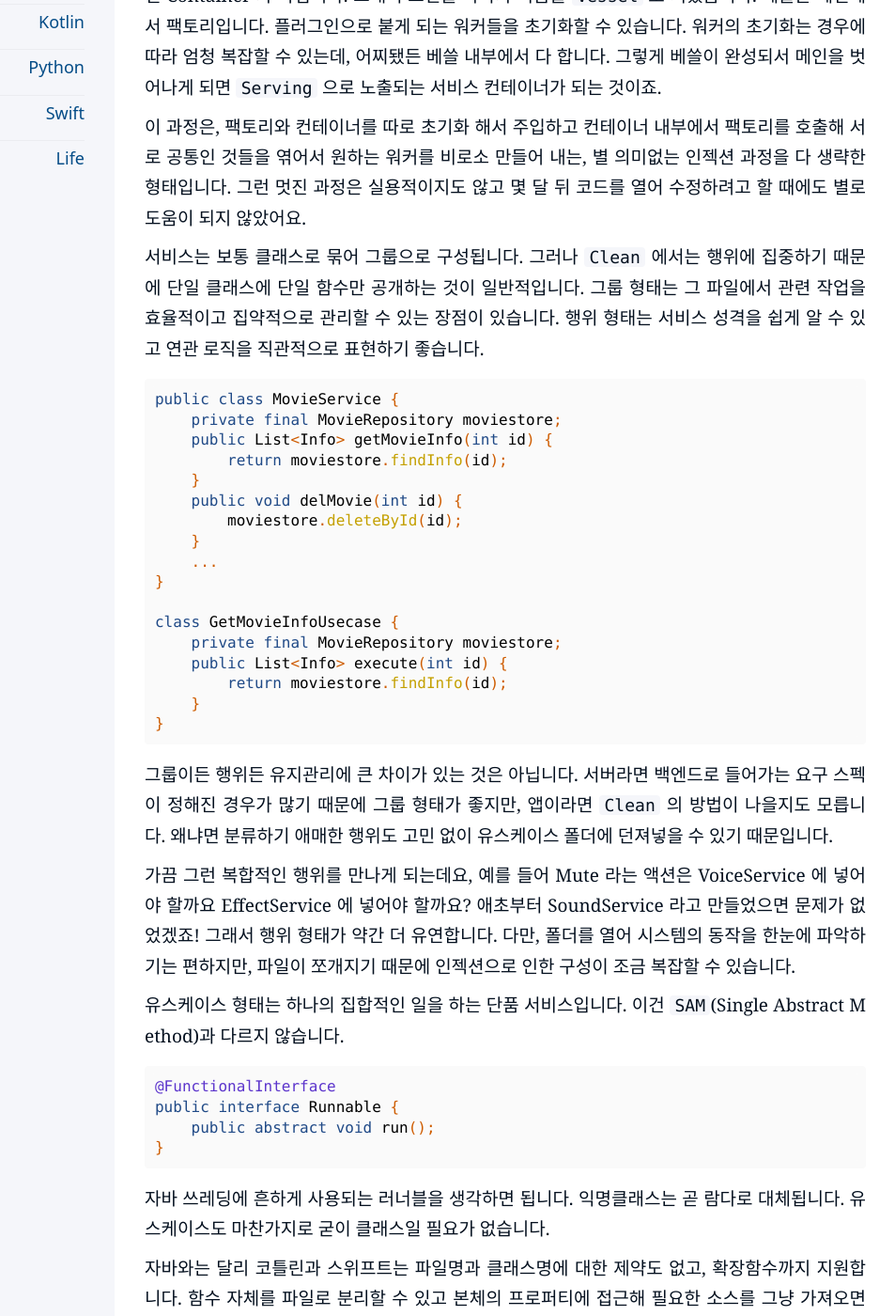
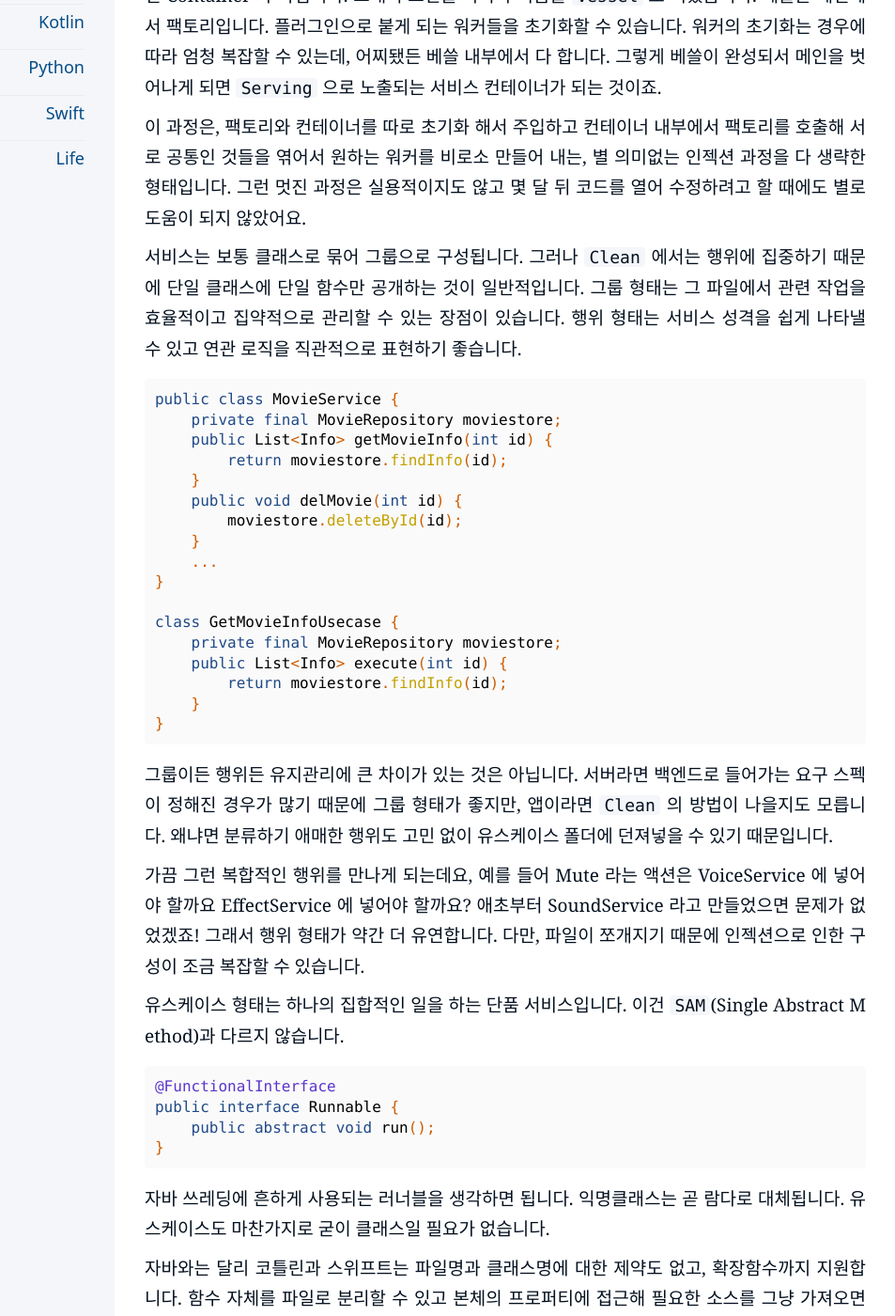
Before and after one commit to kiroshin/kiroshin.github.io, a Jekyll site: the page built from _posts/2024-07-22-hello-pure.md, in a window 1280 px wide and 1400 px high, scrolled down 3969 px. Shown: the whole window at 94% size, without its empty margins (198-1151 px from the left). Built offline with Jekyll 4.4.1, drawn with Linux system fonts in a browser that asks for light colours.

Commit message:
Update 2024-07-22-hello-pure.md

````diff
--- a/_posts/2024-07-22-hello-pure.md
+++ b/_posts/2024-07-22-hello-pure.md
@@ -130,7 +130,7 @@ AppState    Repository   Repository
 
 이 과정은, 팩토리와 컨테이너를 따로 초기화 해서 주입하고 컨테이너 내부에서 팩토리를 호출해 서로 공통인 것들을 엮어서 원하는 워커를 비로소 만들어 내는, 별 의미없는 인젝션 과정을 다 생략한 형태입니다. 그런 멋진 과정은 실용적이지도 않고 몇 달 뒤 코드를 열어 수정하려고 할 때에도 별로 도움이 되지 않았어요.
 
-서비스는 보통 클래스로 묶어 그룹으로 구성됩니다. 그러나 `Clean` 에서는 행위에 집중하기 때문에 단일 클래스에 단일 함수만 공개하는 것이 일반적입니다. 그룹 형태는 그 파일에서 관련 작업을 효율적이고 집약적으로 관리할 수 있는 장점이 있습니다. 행위 형태는 서비스 성격을 쉽게 알 수 있고 연관 로직을 직관적으로 표현하기 좋습니다.
+서비스는 보통 클래스로 묶어 그룹으로 구성됩니다. 그러나 `Clean` 에서는 행위에 집중하기 때문에 단일 클래스에 단일 함수만 공개하는 것이 일반적입니다. 그룹 형태는 그 파일에서 관련 작업을 효율적이고 집약적으로 관리할 수 있는 장점이 있습니다. 행위 형태는 서비스 성격을 쉽게 나타낼 수 있고 연관 로직을 직관적으로 표현하기 좋습니다.
 
 ```java
 public class MovieService {
@@ -154,7 +154,7 @@ class GetMovieInfoUsecase {
 
 그룹이든 행위든 유지관리에 큰 차이가 있는 것은 아닙니다. 서버라면 백엔드로 들어가는 요구 스펙이 정해진 경우가 많기 때문에 그룹 형태가 좋지만, 앱이라면 `Clean` 의 방법이 나을지도 모릅니다. 왜냐면 분류하기 애매한 행위도 고민 없이 유스케이스 폴더에 던져넣을 수 있기 때문입니다.
 
-가끔 그런 복합적인 행위를 만나게 되는데요, 예를 들어 Mute 라는 액션은 VoiceService 에 넣어야 할까요 EffectService 에 넣어야 할까요? 애초부터 SoundService 라고 만들었으면 문제가 없었겠죠! 그래서 행위 형태가 약간 더 유연합니다. 다만, 폴더를 열어 시스템의 동작을 한눈에 파악하기는 편하지만, 파일이 쪼개지기 때문에 인젝션으로 인한 구성이 조금 복잡할 수 있습니다.
+가끔 그런 복합적인 행위를 만나게 되는데요, 예를 들어 Mute 라는 액션은 VoiceService 에 넣어야 할까요 EffectService 에 넣어야 할까요? 애초부터 SoundService 라고 만들었으면 문제가 없었겠죠! 그래서 행위 형태가 약간 더 유연합니다. 다만, 파일이 쪼개지기 때문에 인젝션으로 인한 구성이 조금 복잡할 수 있습니다.
 
 유스케이스 형태는 하나의 집합적인 일을 하는 단품 서비스입니다. 이건 `SAM`(Single Abstract Method)과 다르지 않습니다.
 
````
